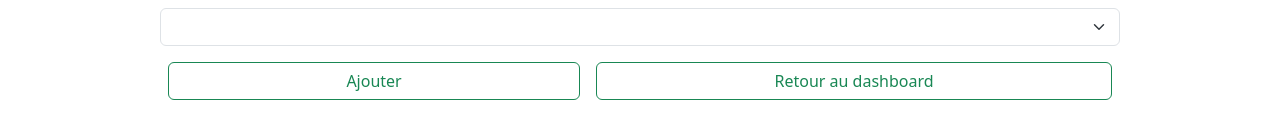
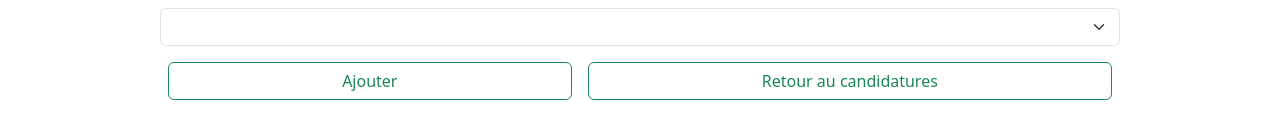
Before and after one commit to NarjisseAjlil/JobHunter, a Vue app: page /add-application in a window 1280 px wide. Shown: the part 624-762 px from the top of the page. Built offline with nearby package versions, Linux system fonts and the light colour scheme; no server answers.

Commit message:
update applications +dashboard

```diff
--- a/src/components/AllApplications.vue
+++ b/src/components/AllApplications.vue
@@ -17,7 +17,7 @@ onMounted(() => {
 </script>
 
 <template>
-  <h1 class="text-center mt-20">Mes candidatures</h1>
+  <h1 class="text-center mt-5">Mes candidatures</h1>
 
   <!-- icon link to other pages -->
 
--- a/src/components/NewApplication.vue
+++ b/src/components/NewApplication.vue
@@ -51,16 +51,14 @@ function showConfetti() {
   });
 }
 
-function handleFileUpload(event) {
-  // Votre fonction de gestion de téléchargement de fichier
-}
+function handleFileUpload(event) {}
 </script>
 
 <template>
   <div class="col-9 position-absolute top-50 start-50 translate-middle">
     <div v-if="!success">
       <h1>Ajouter une candidature</h1>
-      <!-- create a new application -->
+      <!-- Create a new application -->
 
       <div class="mb-3">
         <label for="title" class="form-label">Titre</label>
@@ -149,7 +147,11 @@ function handleFileUpload(event) {
 
         <div class="d-flex flex-grow-1 mx-2">
           <button class="btn btn-outline-success w-100">
-            Retour au dashboard
+            <RouterLink
+              class="text-decoration-none text-success"
+              to="/applications"
+              >Retour au candidatures</RouterLink
+            >
           </button>
         </div>
       </div>
--- a/src/views/DashboardView.vue
+++ b/src/views/DashboardView.vue
@@ -11,7 +11,7 @@ const annoncements = ref([]);
 
 const userInfo = computed(() => {
   return useStore().getUser;
-})
+});
 
 async function loadData() {
   let dataAnnoncement = await annoncementGetAll();
@@ -27,7 +27,6 @@ onMounted(() => {
 
 <template>
   <div class="added-text">
-    <p class="h2 mb-4 text-success">JobHunter</p>
     <p>Bienvenue</p>
     <h3 class="mb-5">{{ userInfo.name }}</h3>
   </div>
```
